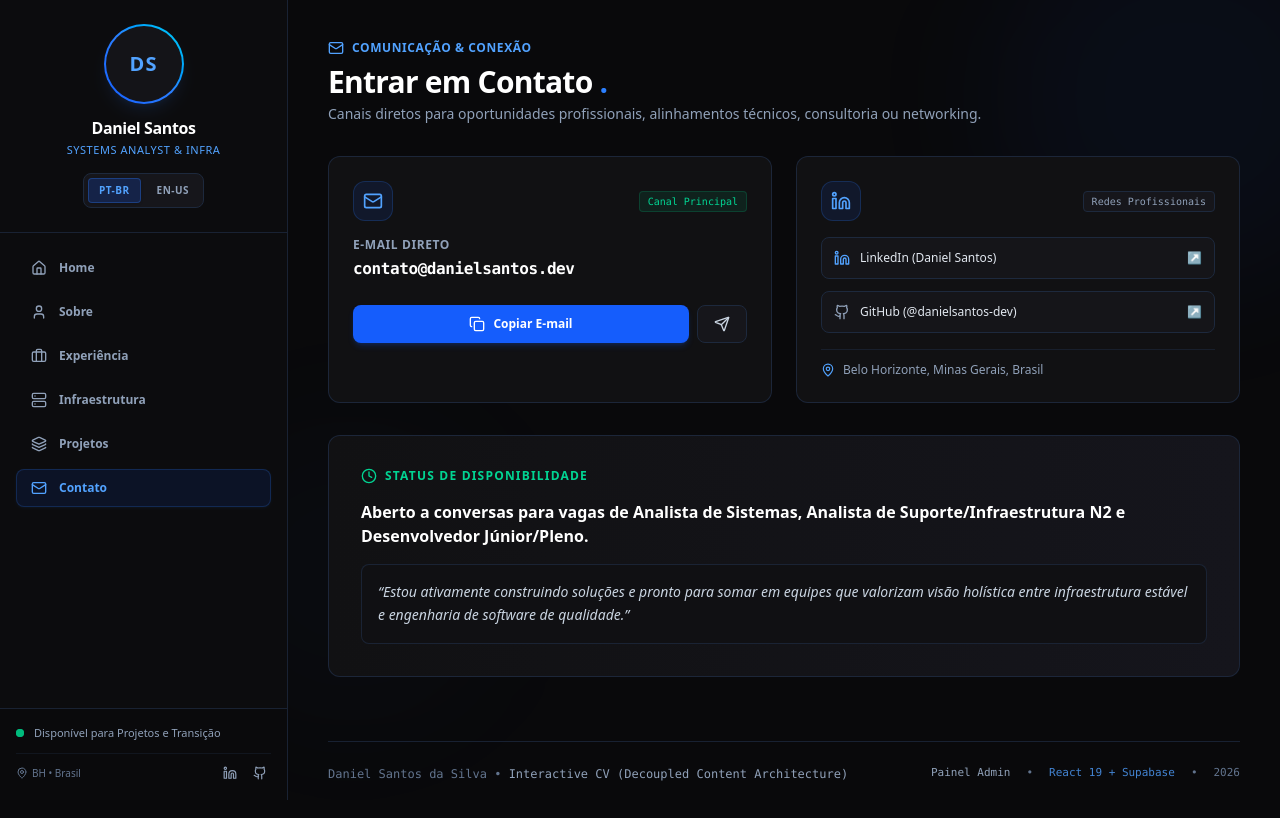
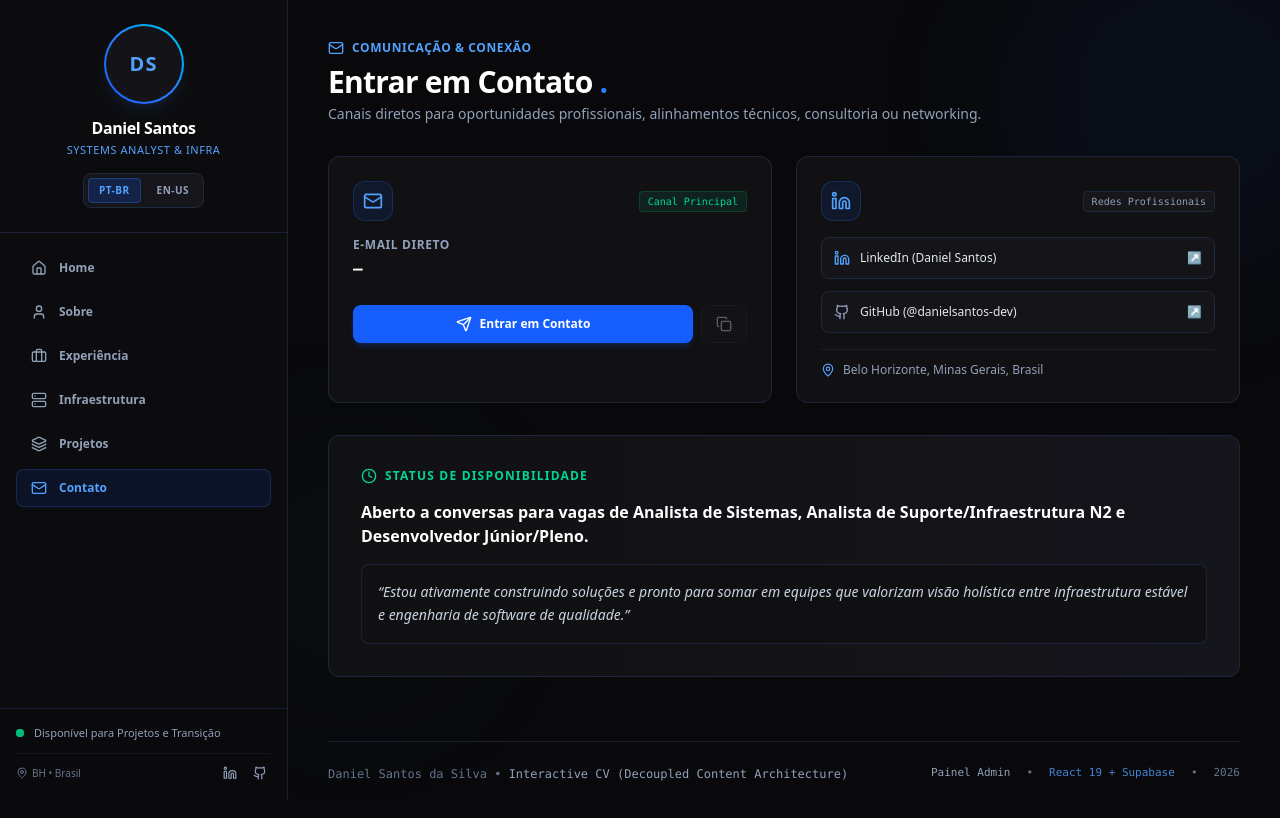
Before and after one commit to dan579/Meu-portfolio, a React (Vite) app: page /contato in a window 1280 px wide. Shown: the top 818 px of the page. Built offline with nearby package versions, Linux system fonts and the light colour scheme; no server answers; the database is empty.

Commit message:
feat(contact): remove direct email display
Remove the static email address from profile data and implement logic to handle missing email states in the contact component for improved privacy and data management.

```diff
--- a/src/content/data/en.ts
+++ b/src/content/data/en.ts
@@ -15,7 +15,7 @@ export const enData: ContentData = {
       'In parallel with infrastructure, I engineer complete software solutions with TypeScript, React, relational SQL database modeling, and scalable architectures. My goal is to solidify the transition into Systems and Infrastructure Analyst roles, merging deep networking foundations with modern software engineering.'
     ],
     location: 'Belo Horizonte, MG • Brazil',
-    email: 'contato@danielsantos.dev',
+    email: '',
     linkedin: 'https://linkedin.com/in/daniel-santos-silva',
     linkedinDisplay: 'linkedin.com/in/daniel-santos-silva',
     github: 'https://github.com/danielsantos-dev',
@@ -499,7 +499,7 @@ export const enData: ContentData = {
   metrics: [],
 
   contact: {
-    email: 'contato@danielsantos.dev',
+    email: '',
     linkedin: 'Daniel Santos',
     linkedinUrl: 'https://linkedin.com/in/daniel-santos-silva',
     github: 'danielsantos-dev',
--- a/src/content/data/pt.ts
+++ b/src/content/data/pt.ts
@@ -15,7 +15,7 @@ export const ptData: ContentData = {
       'Em paralelo à infraestrutura, construo soluções completas de software aplicando TypeScript, React, modelagem relacional SQL e arquiteturas escaláveis. Meu objetivo é consolidar a transição para posições de Analista de Sistemas e Infraestrutura, unindo a visão sistêmica de redes ao ciclo de desenvolvimento de software.'
     ],
     location: 'Belo Horizonte, MG • Brasil',
-    email: 'contato@danielsantos.dev',
+    email: '',
     linkedin: 'https://linkedin.com/in/daniel-santos-silva',
     linkedinDisplay: 'linkedin.com/in/daniel-santos-silva',
     github: 'https://github.com/danielsantos-dev',
@@ -499,7 +499,7 @@ export const ptData: ContentData = {
   metrics: [],
 
   contact: {
-    email: 'contato@danielsantos.dev',
+    email: '',
     linkedin: 'Daniel Santos',
     linkedinUrl: 'https://linkedin.com/in/daniel-santos-silva',
     github: 'danielsantos-dev',
--- a/src/pages/ContactPage.tsx
+++ b/src/pages/ContactPage.tsx
@@ -19,8 +19,11 @@ export const ContactPage: React.FC = () => {
   const labels = useUILabels();
   const [copied, setCopied] = useState(false);
 
+  const effectiveEmail = profile.email || contact.email || '';
+
   const handleCopyEmail = () => {
-    navigator.clipboard.writeText(profile.email || contact.email);
+    if (!effectiveEmail) return;
+    navigator.clipboard.writeText(effectiveEmail);
     setCopied(true);
     setTimeout(() => setCopied(false), 2500);
   };
@@ -59,36 +62,33 @@ export const ContactPage: React.FC = () => {
               E-mail Direto
             </h3>
             <p className="text-base font-mono font-bold text-white tracking-tight">
-              {profile.email || contact.email}
+              {effectiveEmail || '—'}
             </p>
           </div>
 
           <div className="flex gap-2 pt-2">
+            <a
+              href={effectiveEmail ? `mailto:${effectiveEmail}` : '#'}
+              id="send-email-mailto-btn"
+              className="flex-1 inline-flex items-center justify-center gap-2 px-4 py-2.5 rounded-lg bg-blue-600 hover:bg-blue-500 text-white text-xs font-bold transition-all shadow-md shadow-blue-600/20 cursor-pointer"
+            >
+              <Send className="w-4 h-4" />
+              <span>{labels.common.getInTouch}</span>
+            </a>
+
             <button
               onClick={handleCopyEmail}
               id="copy-email-btn"
-              className="flex-1 inline-flex items-center justify-center gap-2 px-4 py-2.5 rounded-lg bg-blue-600 hover:bg-blue-500 text-white text-xs font-bold transition-all shadow-md shadow-blue-600/20 cursor-pointer"
+              title={labels.common.copyEmail}
+              disabled={!effectiveEmail}
+              className="inline-flex items-center justify-center px-3.5 py-2.5 rounded-lg bg-[#16161B] hover:bg-slate-800 border border-slate-800 text-slate-300 hover:text-white text-xs font-semibold transition-all cursor-pointer disabled:opacity-40"
             >
               {copied ? (
-                <>
-                  <Check className="w-4 h-4 text-emerald-300" />
-                  <span>{labels.common.emailCopied}</span>
-                </>
+                <Check className="w-4 h-4 text-emerald-400" />
               ) : (
-                <>
-                  <Copy className="w-4 h-4" />
-                  <span>{labels.common.copyEmail}</span>
-                </>
+                <Copy className="w-4 h-4" />
               )}
             </button>
-
-            <a
-              href={`mailto:${contact.email}`}
-              id="mailto-btn"
-              className="inline-flex items-center justify-center px-4 py-2.5 rounded-lg bg-[#16161B] hover:bg-slate-800 border border-slate-800 text-slate-300 hover:text-white text-xs font-semibold transition-all"
-            >
-              <Send className="w-4 h-4" />
-            </a>
           </div>
         </div>
 
```
